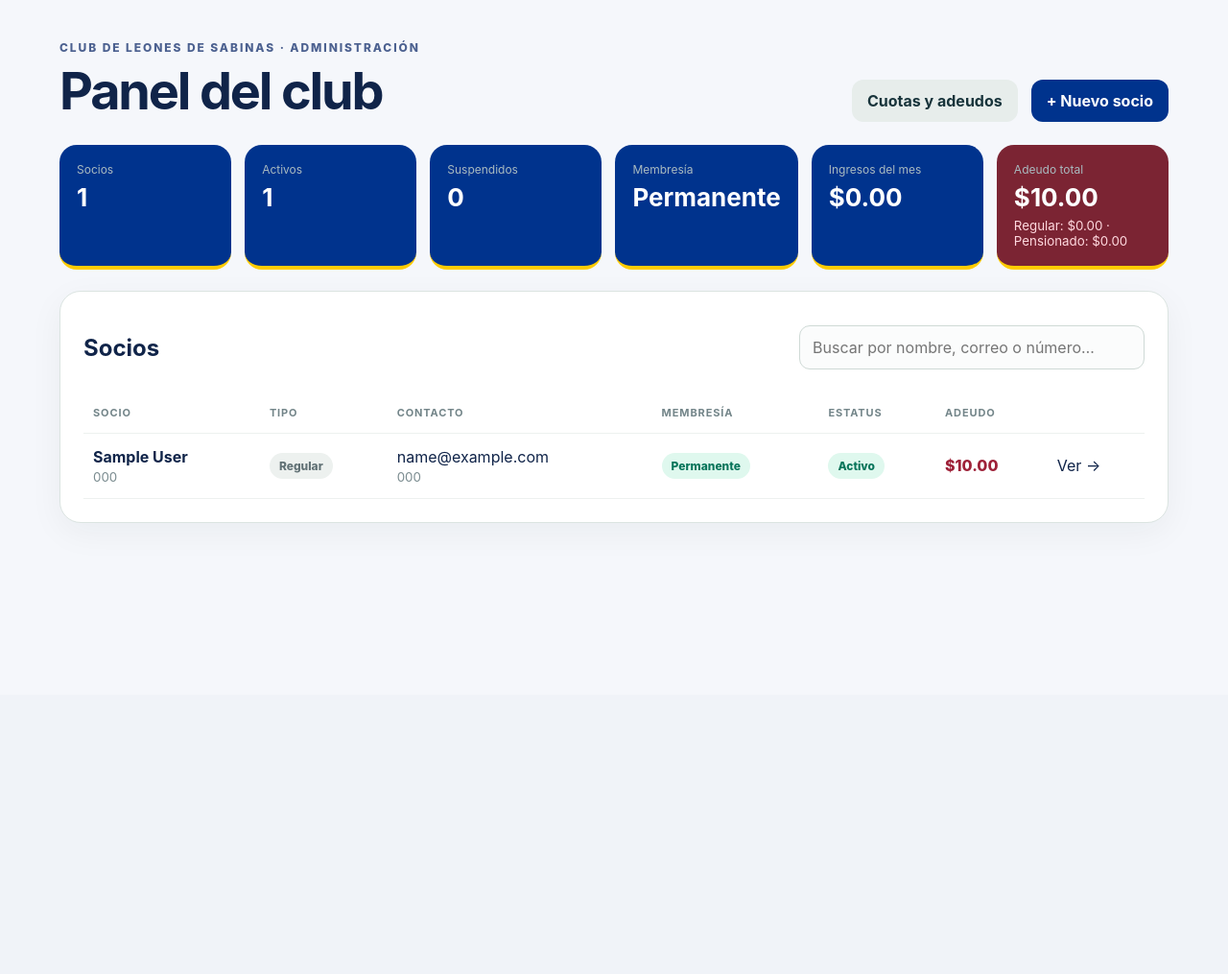
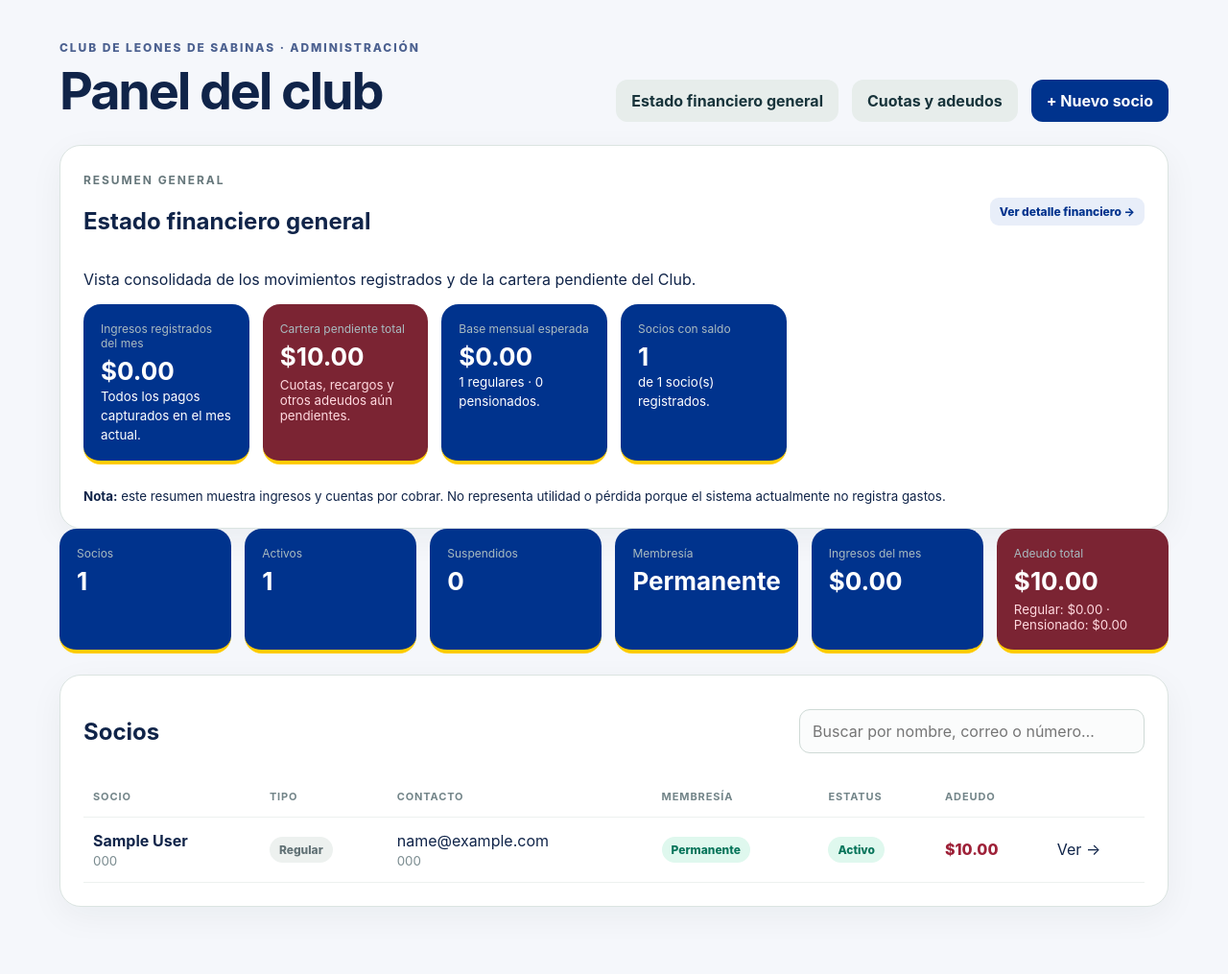
Before and after one commit to cleones1/club-leones-sabinas, a FastAPI app: page /admin in a window 1280 px wide. Shown: the part 76-1091 px from the top of the page at 96% size. Before the commit the page ends 621 px from the top, so only its background shows below. Run offline with FastAPI, Linux system fonts and the light colour scheme; the visitor is signed in with stand-in values (Sample User, id 1); tables that the repository leaves empty hold one stand-in row (values such as "Sample post"); some libraries are stand-ins or nearby versions.

Commit message:
Add general financial status summary to admin dashboard

```diff
--- a/app/templates/admin_dashboard.html
+++ b/app/templates/admin_dashboard.html
@@ -1,5 +1,24 @@
 {% extends "base.html" %}{% block title %}Administración · Club de Leones de Sabinas{% endblock %}{% block content %}
-<div class="page-head"><div><span class="eyebrow">CLUB DE LEONES DE SABINAS · ADMINISTRACIÓN</span><h1>Panel del club</h1></div><div class="actions"><a class="btn secondary" href="/admin/finanzas">Cuotas y adeudos</a><a class="btn" href="/admin/socios/nuevo">+ Nuevo socio</a></div></div>
+{% set fin = namespace(regular=0, pensionado=0, debtors=0) %}
+{% for m in members %}
+  {% if member_type_map[m.id] == 'Pensionado' %}{% set fin.pensionado = fin.pensionado + 1 %}{% else %}{% set fin.regular = fin.regular + 1 %}{% endif %}
+  {% if debt_map[m.id] > 0 %}{% set fin.debtors = fin.debtors + 1 %}{% endif %}
+{% endfor %}
+{% set expected_monthly = (fin.regular * monthly_fee) + (fin.pensionado * monthly_fee_pensionado) %}
+<div class="page-head"><div><span class="eyebrow">CLUB DE LEONES DE SABINAS · ADMINISTRACIÓN</span><h1>Panel del club</h1></div><div class="actions"><a class="btn secondary" href="#estado-financiero-general">Estado financiero general</a><a class="btn secondary" href="/admin/finanzas">Cuotas y adeudos</a><a class="btn" href="/admin/socios/nuevo">+ Nuevo socio</a></div></div>
+
+<section class="card" id="estado-financiero-general">
+<div class="section-title"><div><span class="eyebrow">RESUMEN GENERAL</span><h2>Estado financiero general</h2></div><a class="mini-btn" href="/admin/finanzas">Ver detalle financiero →</a></div>
+<p>Vista consolidada de los movimientos registrados y de la cartera pendiente del Club.</p>
+<div class="stats">
+  <div class="stat"><span>Ingresos registrados del mes</span><b>${{"{:,.2f}".format(income)}}</b><small>Todos los pagos capturados en el mes actual.</small></div>
+  <div class="stat debt-stat"><span>Cartera pendiente total</span><b>${{"{:,.2f}".format(total_debt)}}</b><small>Cuotas, recargos y otros adeudos aún pendientes.</small></div>
+  <div class="stat"><span>Base mensual esperada</span><b>${{"{:,.2f}".format(expected_monthly)}}</b><small>{{fin.regular}} regulares · {{fin.pensionado}} pensionados.</small></div>
+  <div class="stat"><span>Socios con saldo</span><b>{{fin.debtors}}</b><small>de {{total}} socio(s) registrados.</small></div>
+</div>
+<small><b>Nota:</b> este resumen muestra ingresos y cuentas por cobrar. No representa utilidad o pérdida porque el sistema actualmente no registra gastos.</small>
+</section>
+
 <div class="stats"><div class="stat"><span>Socios</span><b>{{total}}</b></div><div class="stat"><span>Activos</span><b>{{active}}</b></div><div class="stat"><span>Suspendidos</span><b>{{suspended}}</b></div><div class="stat"><span>Membresía</span><b>Permanente</b></div><div class="stat"><span>Ingresos del mes</span><b>${{"{:,.2f}".format(income)}}</b></div><div class="stat debt-stat"><span>Adeudo total</span><b>${{"{:,.2f}".format(total_debt)}}</b><small>Regular: ${{"{:,.2f}".format(monthly_fee)}} · Pensionado: ${{"{:,.2f}".format(monthly_fee_pensionado)}}</small></div></div>
 <section class="card"><div class="section-title"><h2>Socios</h2><input id="search" placeholder="Buscar por nombre, correo o número…"></div><div class="table-wrap"><table id="members"><thead><tr><th>Socio</th><th>Tipo</th><th>Contacto</th><th>Membresía</th><th>Estatus</th><th>Adeudo</th><th></th></tr></thead><tbody>{% for m in members %}{% set st=status_fn(m) %}<tr><td><strong>{{m.first_name}} {{m.last_name}}</strong><small>{{m.member_number}}</small></td><td><span class="badge {{'warning' if member_type_map[m.id] == 'Pensionado' else 'muted'}}">{{member_type_map[m.id]}}</span></td><td>{{m.email}}<small>{{m.phone}}</small></td><td><span class="badge success">Permanente</span></td><td><span class="badge {{st[1]}}">{{st[0]}}</span></td><td>{% if debt_map[m.id] > 0 %}<a class="debt-link" href="/admin/socios/{{m.id}}/adeudo">${{"{:,.2f}".format(debt_map[m.id])}}</a>{% else %}<span class="badge success">Al corriente</span>{% endif %}</td><td><a href="/admin/socios/{{m.id}}">Ver →</a></td></tr>{% else %}<tr><td colspan="7">Aún no hay socios registrados.</td></tr>{% endfor %}</tbody></table></div></section>
 {% endblock %}{% block scripts %}<script>const q=document.querySelector('#search'), rows=[...document.querySelectorAll('#members tbody tr')];q?.addEventListener('input',()=>{let v=q.value.toLowerCase();rows.forEach(r=>r.style.display=r.innerText.toLowerCase().includes(v)?'':'none')})</script>{% endblock %}
```
